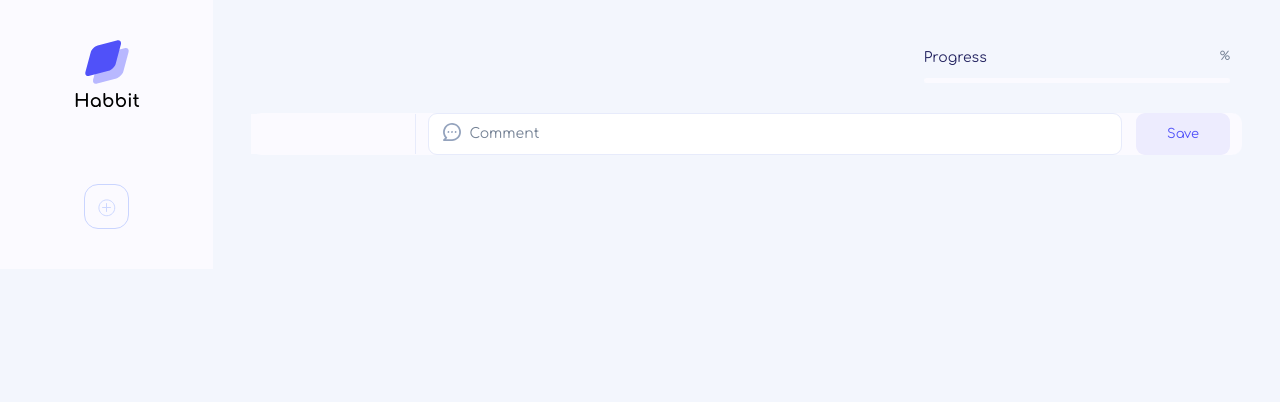
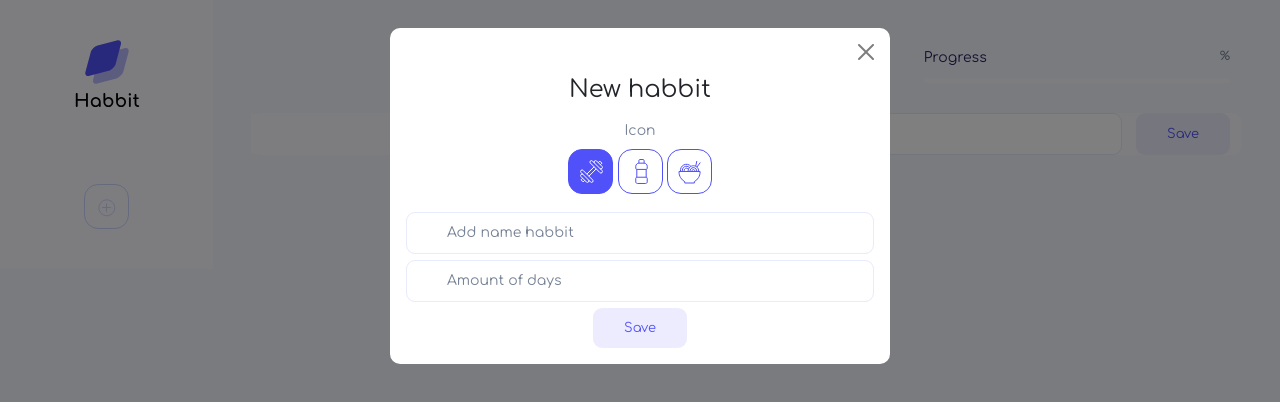
Before and after one commit to IuliiaVerevkina/habit-tracker, a plain HTML site: page index.html in a window 1280 px wide. Both pictures are taken after a click on the button 106 px from the left and 206 px from the top of the page. Drawn offline with Linux system fonts and the light colour scheme.

Commit message:
added habit from modal form

```diff
--- a/css/main.css
+++ b/css/main.css
@@ -33,18 +33,22 @@ body {
   width: 45px;
   height: 45px;
 }
-.menu__item:hover {
+.menu__item:hover,
+.icon:hover {
   background: var(--colorBlueHovar);
   box-shadow: 0px 8px 14px rgba(62, 107, 224, 0.12);
 }
 .menu__item:hover img,
-.habbit__delete:hover img {
+.habbit__delete:hover img,
+.icon:hover img {
   filter: brightness(0) invert(1);
 }
-.menu__active {
+.menu__active,
+.icon__active {
   background: #5051f9;
 }
-.menu__active img {
+.menu__active img,
+.icon__active img {
   filter: brightness(0) invert(1);
 }
 
@@ -171,11 +175,45 @@ input::placeholder {
   box-shadow: 0px 8px 14px rgba(62, 107, 224, 0.12);
   color: #ffffff;
 }
+/* modal */
+.modal{
+  --bs-modal-border-color: none;
+  --bs-modal-border-radius: 10px;
+}
+.modal-header,
+.modal-footer {
+  border: none;
+  padding-bottom: 0px;
+}
+.modal-title {
+  font-size: 24px;
+  line-height: 27px;
+  margin-bottom: 20px;
+}
+.icon_label {
+  font-size: 14px;
+  line-height: 16px;
+  color: var(--colorGrey);
+  margin-bottom: 10px;
+}
+.icon {
+  border: 1px solid #5051f9;
+  border-radius: 14px;
+  width: 45px;
+  height: 45px;
+  margin-bottom: 18px;
+}
+.icon img {
+  margin-left: -2px;
+}
+.input__modal {
+  margin-bottom: 6px;
+}
 
 @media (max-width: 1020px) {
-	.habbit__day {
+  .habbit__day {
     padding: 20px 20px;
-}
+  }
 }
 
 @media (max-width: 770px) {
--- a/index.html
+++ b/index.html
@@ -22,7 +22,7 @@
 				<img class="img-fluid logo" src="./img/logo.svg" alt="logo Habbit App">
 				<nav class="menu align-items-center">
 					<div class="menu__list"></div>
-					<button class="menu__add btn">
+					<button type="button" class="btn menu__add" data-bs-toggle="modal" data-bs-target="#staticBackdrop">
 						<img class="img-fluid" src="./img/add.svg" alt="add button">
 					</button>
 				</nav>
@@ -61,6 +61,41 @@
 			</div>
 		</div>
 	</section>
+	<div class="modal fade" id="staticBackdrop" data-bs-backdrop="static" data-bs-keyboard="false" tabindex="-1"
+		aria-labelledby="staticBackdropLabel" aria-hidden="true">
+		<div class="modal-dialog text-center">
+			<div class="modal-content">
+				<div class="modal-header">
+					<button type="button" class="btn-close" data-bs-dismiss="modal" aria-label="Close"></button>
+				</div>
+				<div class="modal-body">
+					<h2 class="modal-title" id="staticBackdropLabel">New habbit</h2>
+					<div class="icon_label">Icon</div>
+					<div class="icon-select">
+						<button class="icon icon__active btn" onclick="setIcon(this, 'sport')">
+							<img src="/img/sport.svg" alt="sport">
+						</button>
+						<button class="icon btn" onclick="setIcon(this, 'water')">
+							<img src="/img/water.svg" alt="water">
+						</button>
+						<button class="icon btn" onclick="setIcon(this, 'food')">
+							<img src="/img/food.svg" alt="food">
+						</button>
+					</div>
+					<form class="modal__form" onsubmit="addHabbit(event)">
+						<input type="text" name="name" placeholder="Add name habbit" class="input__modal">
+						<input type="text" name="icon" placeholder="icon" hidden value="sport">
+						<input type="number" name="target" placeholder="Amount of days" class="input__modal">
+						<button class="btn save__form" type="submit" data-bs-dismiss="modal">Save</button>
+					</form>
+				</div>
+				<!-- <div class="modal-footer">
+					<button type="button" class="btn btn-secondary" data-bs-dismiss="modal">Close</button>
+					<button type="button" class="btn btn-primary">Understood</button>
+				</div> -->
+			</div>
+		</div>
+	</div>
 	<script src="./js/bootstrap.bundle.min.js"></script>
 	<script src="./js/app.js"></script>
 </body>
--- a/js/app.js
+++ b/js/app.js
@@ -17,6 +17,9 @@ const page = {
     daysContainer: document.getElementById("days"),
     nextDay: document.querySelector(".habbit__day"),
   },
+  modal: {
+    modalField: document.querySelector(".modal__form input[name = 'icon']"),
+  },
 };
 
 // utils
@@ -30,6 +33,35 @@ function loadData() {
 
 function saveData() {
   localStorage.setItem(HABBIT_KEY, JSON.stringify(habbits));
+}
+
+function resetForm(form, fields) {
+  for (const field of fields) {
+    form[field].value = '';
+  }
+}
+
+function validateAndGetFormData(form, fields) {
+  const formData = new FormData(form);
+  const res = {};
+  for (const field of fields) {
+    const fieldValue = formData.get(field);
+    form[field].classList.remove("error");
+    if (!fieldValue) {
+      form[field].classList.add("error");
+    }
+    res[field] = fieldValue;
+  }
+  let isValid = true;
+  for (const field of fields) {
+    if(!res[field]) {
+      isValid = false;
+    }
+  }
+  if(!isValid) {
+    return;
+  }
+  return res;
 }
 
 // render
@@ -110,30 +142,26 @@ function rerender(activeHabbitId) {
 
 // work with days
 function addDays(event) {
-  const form = event.target;
   event.preventDefault();
-  const data = new FormData(form);
-  const comment = data.get("comment");
-  form["comment"].classList.remove("error");
-  if (!comment) {
-    form["comment"].classList.add("error");
+  const data = validateAndGetFormData(event.target, ["comment"]);
+  if(!data) {
+    return;
   }
   habbits = habbits.map((habbit) => {
     if (habbit.id === globalActiveHabbitId) {
       return {
         ...habbit,
-        days: habbit.days.concat([{ comment }]),
+        days: habbit.days.concat([{ comment: data.comment }]),
       };
     }
     return habbit;
   });
-  form["comment"].value = "";
+  resetForm(event.target, ["comment"]);
   rerender(globalActiveHabbitId);
   saveData();
 }
 
 // remove Day
-
 function removeDay(index) {
   habbits = habbits.map((habbit) => {
     if (habbit.id === globalActiveHabbitId) {
@@ -149,6 +177,33 @@ function removeDay(index) {
   saveData();
 }
 
+// working with habbits
+function setIcon(context, icon) {
+  page.modal.modalField.value = icon;
+  const activeIcon = document.querySelector(".icon.icon__active");
+  activeIcon.classList.remove("icon__active");
+  context.classList.add("icon__active");
+}
+
+function addHabbit(event) {
+   event.preventDefault();
+   const data = validateAndGetFormData(event.target, ["name", "icon", "target"]);
+   if (!data) {
+     return;
+   }
+   const maxId = habbits.reduce((acc, habbit) => acc > habbit.id ? acc : habbit.id, 0)
+   habbits.push({
+    id: maxId + 1,
+    name: data.name,
+    target: data.target,
+    icon: data.icon,
+    days: []
+   });
+   resetForm(event.target, ["name", "target"]);
+   saveData();
+   rerender(maxId + 1);
+}
+
 // init
 (() => {
   loadData();
```
